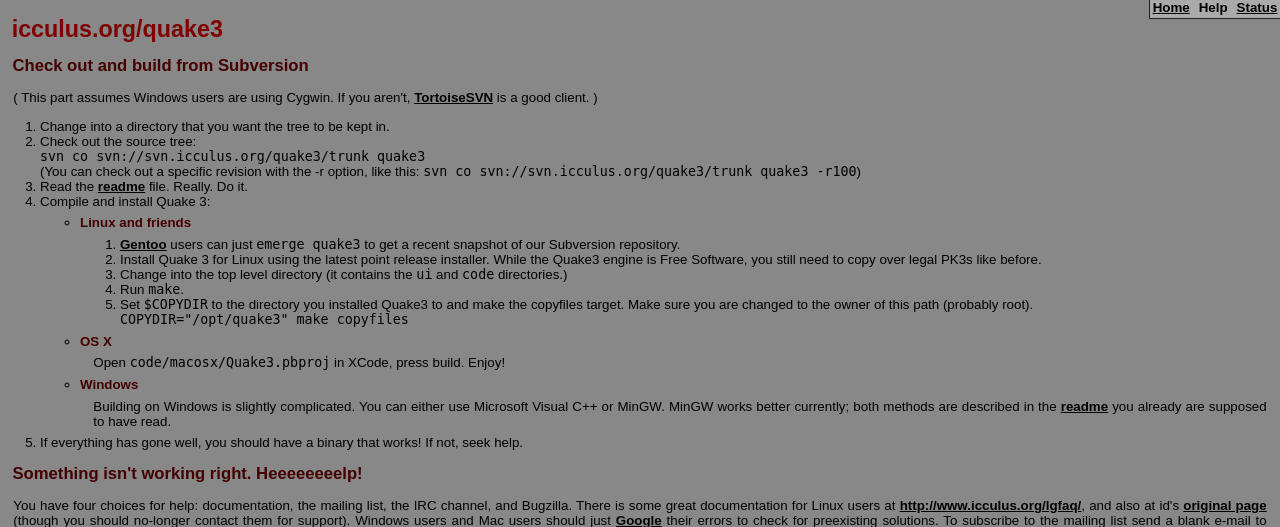
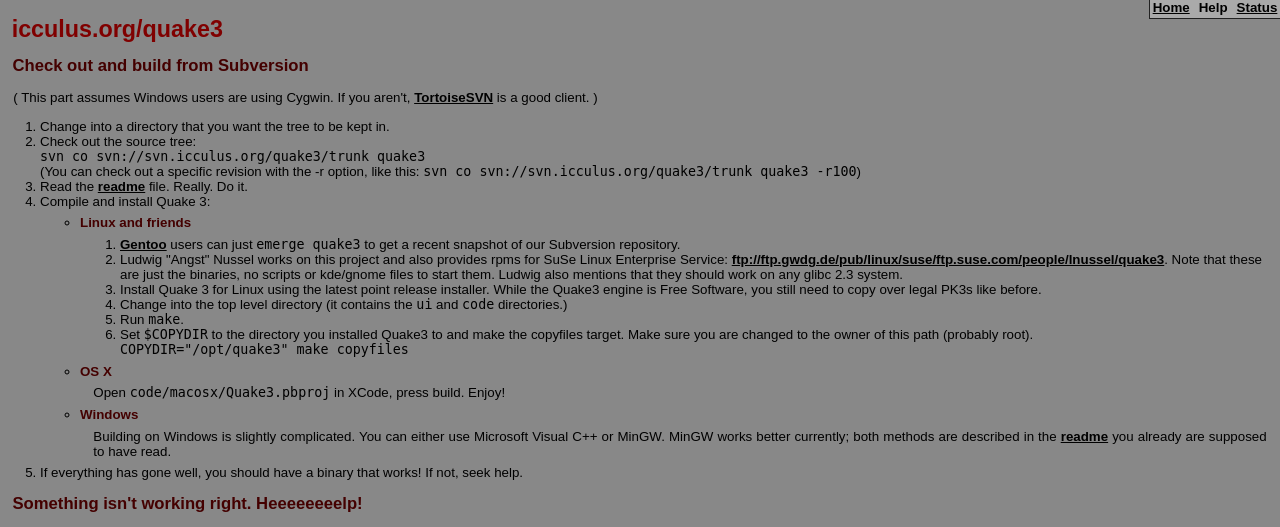
Before and after one commit to bryant/ioq3-defrag, a PHP site: page /?page=help in a window 1280 px wide. Shown: the top 527 px of the page. Run offline with PHP 8.4, Linux system fonts and the light colour scheme; data that the repository does not hold is empty.

Commit message:
Angst provides rpms as well, runs on SuSe, Cool!

```diff
--- a/web/include/help.php
+++ b/web/include/help.php
@@ -18,6 +18,8 @@
 					<li><a href="http://www.gentoo.org/">Gentoo</a> users can
 					just <span class="shell">emerge quake3</span> to get a
 					recent snapshot of our Subversion repository.</li>
+					<li>Ludwig "Angst" Nussel works on this project and also provides rpms for SuSe Linux Enterprise Service:
+					<a href="ftp://ftp.gwdg.de/pub/linux/suse/ftp.suse.com/people/lnussel/quake3">ftp://ftp.gwdg.de/pub/linux/suse/ftp.suse.com/people/lnussel/quake3</a>. Note that these are just the binaries, no scripts or kde/gnome files to start them. Ludwig also mentions that they should work on any glibc 2.3 system.</li>
 					<li>Install Quake 3 for Linux using the latest point release
 					installer. While the Quake3 engine is Free Software, you
 					still need to copy over legal PK3s like before.</li>
```
